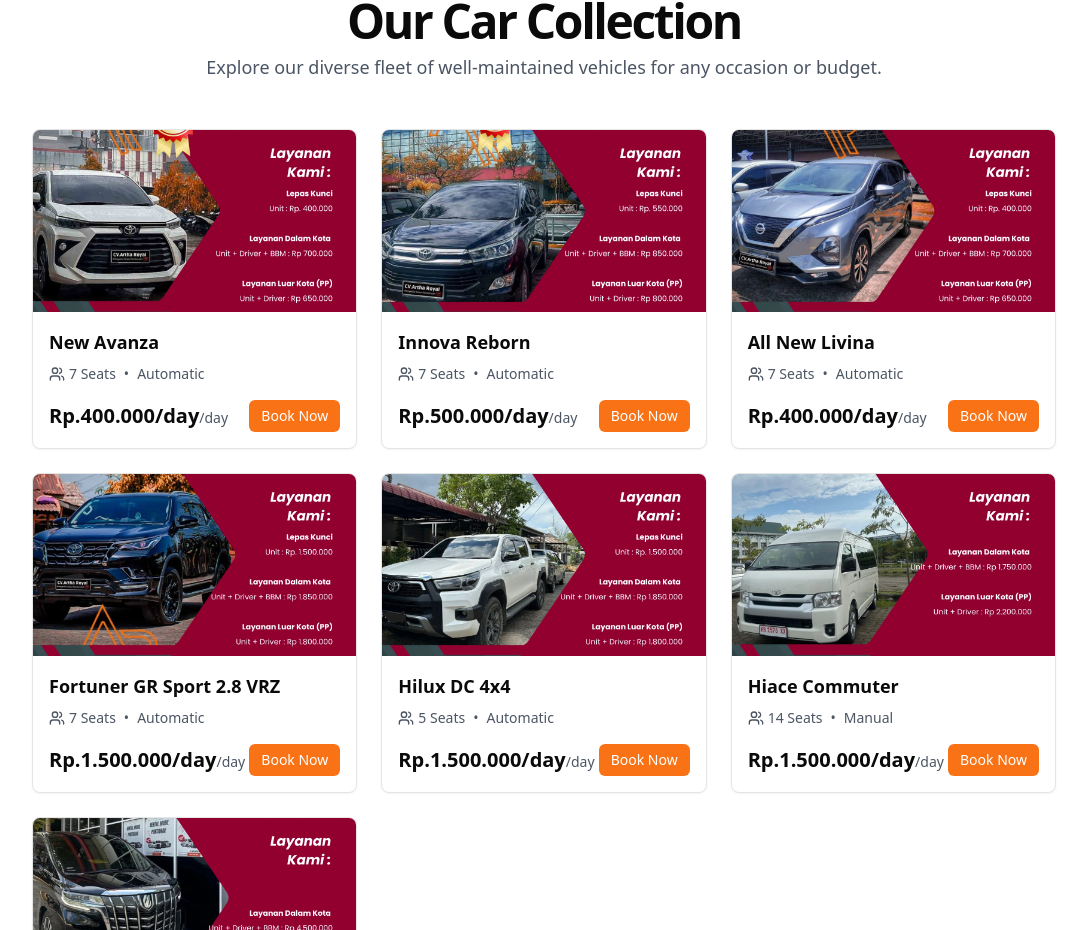
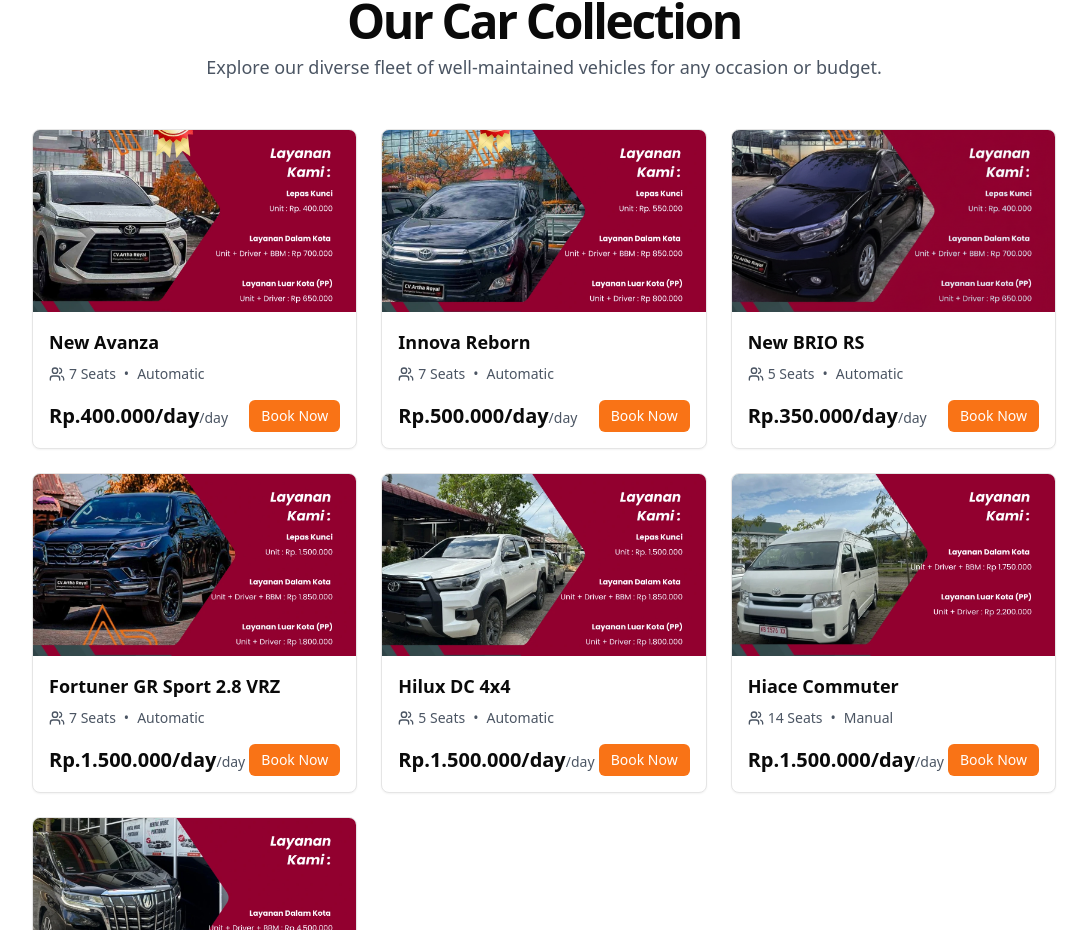
Before and after one commit to syahrial6/RentCar, a Next.js app: page / in a window 1280 px wide. Shown: the part 1552-2482 px from the top of the page, without its empty margins (96-1183 px from the left). Built offline with nearby package versions, Linux system fonts and the light colour scheme.

Commit message:
change_livina

```diff
--- a/src/app/page.js
+++ b/src/app/page.js
@@ -33,11 +33,11 @@
     price: "Rp.500.000/day",
   },
   {
-    name: "All New Livina",
-    image: "/images/3.webp",
+    name: "New BRIO RS",
+    image: "/images/5.png",
     transmission: "Automatic",
-    seat: "7 Seats",
-    price: "Rp.400.000/day",
+    seat: "5 Seats",
+    price: "Rp.350.000/day",
   },
 
   {
--- a/src/components/katalog.js
+++ b/src/components/katalog.js
@@ -1,8 +1,12 @@
 import { motion } from "framer-motion";
 import Image from "next/image";
 
-
 const cars = [
+  {
+    name: "New BRIO RS",
+    image: "/images/5.PNG",
+    price: "Rp.350.000/day",
+  },
   {
     name: "New Avanza",
     image: "/images/1.webp",
@@ -13,12 +17,6 @@
     image: "/images/2.webp",
     price: "Rp.550.000/day",
   },
-  {
-    name: "All New Livina",
-    image: "/images/3.webp",
-    price: "Rp.400.000/day",
-  },
-
   {
     name: "Fortuner GR Sport 2.8 VRZ",
     image: "/images/6.webp",
@@ -39,19 +37,20 @@
     image: "/images/9.webp",
     price: "Rp.4.500.000/day",
   },
-
 ];
 
 export default function CatalogSection() {
-
-
   return (
-    <section id="catalog" className="relative bg-gray-100 dark:bg-gray-800 text-gray-900 dark:text-gray-100 py-20">
+    <section
+      id="catalog"
+      className="relative bg-gray-100 dark:bg-gray-800 text-gray-900 dark:text-gray-100 py-20"
+    >
       <div className="max-w-7xl mx-auto px-4 sm:px-6 lg:px-8">
         <div className="text-center mb-12">
           <h2 className="text-3xl md:text-4xl font-bold">Our Rental Cars</h2>
           <p className="mt-4 text-lg">
-            Explore our collection of vehicles available for rent at affordable prices.
+            Explore our collection of vehicles available for rent at affordable
+            prices.
           </p>
         </div>
 
@@ -60,7 +59,6 @@
             <motion.div
               key={index}
               className="bg-white dark:bg-gray-700 rounded-lg shadow-lg overflow-hidden"
-
             >
               <Image
                 width={400}
@@ -75,12 +73,10 @@
                   {car.price}
                 </p>
                 <a
-
                   href={`https://wa.me/6281349988354?text=Halo%20CV%20Artha%20Royal%20Group,%20Saya%20Tertarik%20Menyewa%20Mobil%20*${car.name}*%20Dari%20Website`}
                   target="_blank"
-
                 >
-              <button   className="bg-green-600 w-full text-white hover:bg-yellow-400 py-1 px-2 rounded-lg font-medium shadow-lg transition transform hover:scale-105">
+                  <button className="bg-green-600 w-full text-white hover:bg-yellow-400 py-1 px-2 rounded-lg font-medium shadow-lg transition transform hover:scale-105">
                     Pesan Sekarang
                   </button>
                 </a>
@@ -91,7 +87,6 @@
       </div>
 
       {/* Background Animation */}
-
     </section>
   );
 }
```
Also changed, not shown: public/images/5.png (added). Lines whose indentation alone changed are shown as unchanged.
